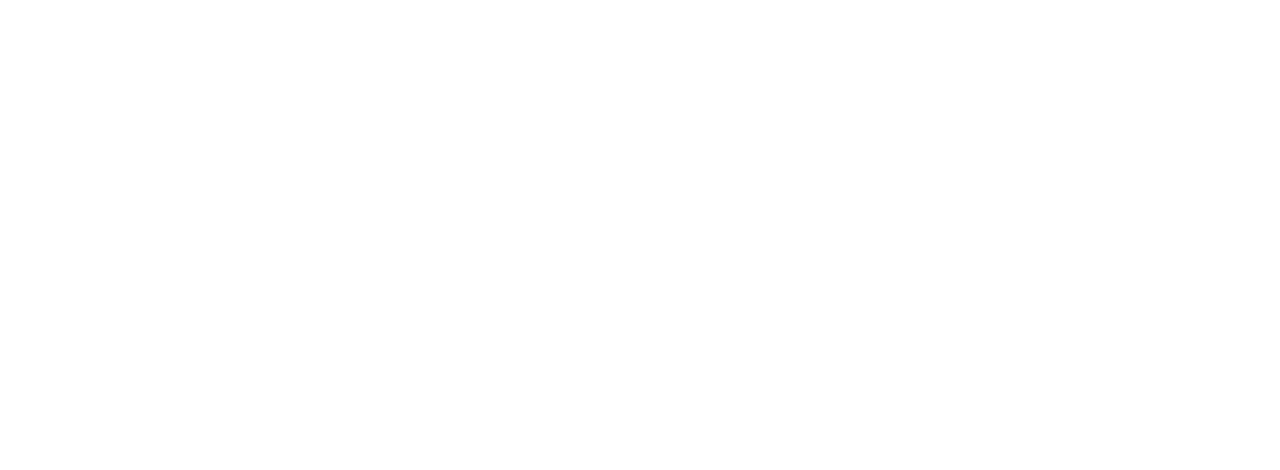
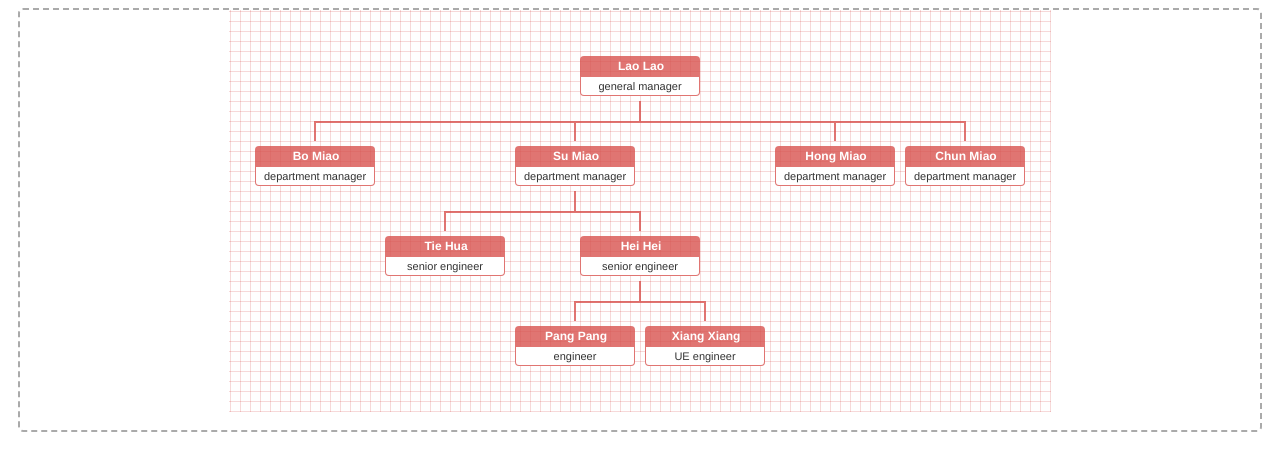
Before and after one commit to dabeng/vue-orgchart, a Vue app: page / in a window 1280 px wide. Shown: the top 470 px of the page. Built offline with nearby package versions, Linux system fonts and the light colour scheme.

Commit message:
release 1.0 version

```diff
--- a/src/App.vue
+++ b/src/App.vue
@@ -1,18 +1,22 @@
 <template>
   <div id="app">
     <div id="chart-container">
-      <vue-organization-chart></vue-organization-chart>
+      <organization-chart :datasource="ds"></organization-chart>
     </div>
   </div>
 </template>
 
 <script>
+import OrganizationChart from './components/OrganizationChart.vue'
 
 export default {
   name: 'app',
-  data: function () {
+  components: {
+    OrganizationChart
+  },
+  data () {
     return {
-      datasource: {
+      ds: {
         'id': '1',
         'name': 'Lao Lao',
         'title': 'general manager',
--- a/src/components/OrganizationChart.vue
+++ b/src/components/OrganizationChart.vue
@@ -1,20 +1,19 @@
 <template>
   <div class="orgchart">
-      <!-- <organization-chart-tree :datasource="datasource"></organization-chart-tree> -->
-      <h1>testing</h1>
+    <organization-chart-tree :datasource="datasource"></organization-chart-tree>
   </div>
 </template>
 
 <script>
-// import OrganizationChartTree from "./OrganizationChartTree";
+import OrganizationChartTree from './OrganizationChartTree.vue'
 
 export default {
-  name: 'VueOrganizationChart',
+  name: 'OrganizationChart',
   props: {
-    // datasource: Object
+    datasource: Object
   },
   components: {
-    // OrganizationChartTree
+    OrganizationChartTree
   }
 };
 </script>
--- a/src/components/OrganizationChartTree.vue
+++ b/src/components/OrganizationChartTree.vue
@@ -20,7 +20,7 @@
       </tr>
       <tr class="lines">
         <td class="rightLine"></td>
-       <template v-for="i in (datasource.children.length-1)">
+       <template v-for="n in (datasource.children.length-1)">
           <td class="leftLine topLine"></td>
           <td class="rightLine topLine"></td>
        </template>
@@ -37,7 +37,7 @@
 
 <script>
 export default {
-  name: "node",
+  name: 'node',
   props: {
     datasource: Object
   }
--- a/src/components/index.js
+++ b/src/components/index.js
@@ -1,5 +1,7 @@
-import VueOrganizationChart from './OrganizationChart';
+import OrganizationChart from './OrganizationChart.vue'
 
-VueOrganizationChart.install = Vue => Vue.component(VueOrganizationChart.name, VueOrganizationChart);
+OrganizationChart.install = (Vue) => {
+  Vue.component(OrganizationChart.name, OrganizationChart)
+}
 
-export default VueOrganizationChart;
+export default OrganizationChart
--- a/src/index.js
+++ /dev/null
@@ -1,20 +0,0 @@
-import VueOrganizationChart from './components/index.js';
-
-const components = [
-  VueOrganizationChart
-]
-
-const install = function(Vue) {
-  components.map(component => {
-    Vue.component(component.name, component);
-  })
-}
-
-if (typeof window !== 'undefined' && window.Vue) {
-  install(window.Vue);
-}
-
-export default {
-  install,
-  VueOrganizationChart
-}
--- a/src/main.js
+++ b/src/main.js
@@ -1,9 +1,5 @@
 import Vue from 'vue'
 import App from './App.vue'
-// 导入组件库
-import OC from './index'
-// 注册组件库
-Vue.use(OC)
 
 Vue.config.productionTip = false
 
```
Also changed, not shown: package.json (+20 -5 lines), src/assets/logo.png (deleted), 1 other file (tests, documents, lock files or other folders).
